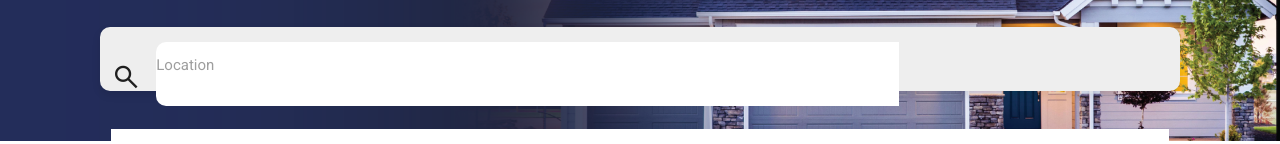
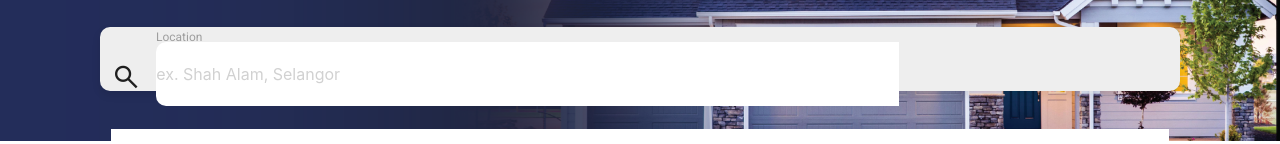
Before and after one commit to Jerit3787/propertypro, a plain HTML site: page index.html in a window 1280 px wide. Shown: the part 236-380 px from the top of the page. Drawn offline with nearby package versions, Linux system fonts and the light colour scheme.

Commit message:
Code: add suggestion for home search

```diff
--- a/index.html
+++ b/index.html
@@ -43,7 +43,7 @@
             <div class="row" style="grid-template-columns: repeat(24, 1fr); gap:1.5px;">
                 <div class="input-field col s9">
                     <i class="material-symbols-outlined prefix" style="top:20px">search</i>
-                    <input id="location-search" style="height: 64px; border-radius: 10px 0px 0px 10px; border-width: 0px;" type="text" id="autocomplete-input" class="autocomplete white">
+                    <input id="location-search" style="height: 64px; border-radius: 10px 0px 0px 10px; border-width: 0px;" type="text" id="autocomplete-input" class="autocomplete white" placeholder="ex. Shah Alam, Selangor">
                     <label for="autocomplete-input">Location</label>
                 </div>
                 <div class="col s5" style="width: 100%;">
```
